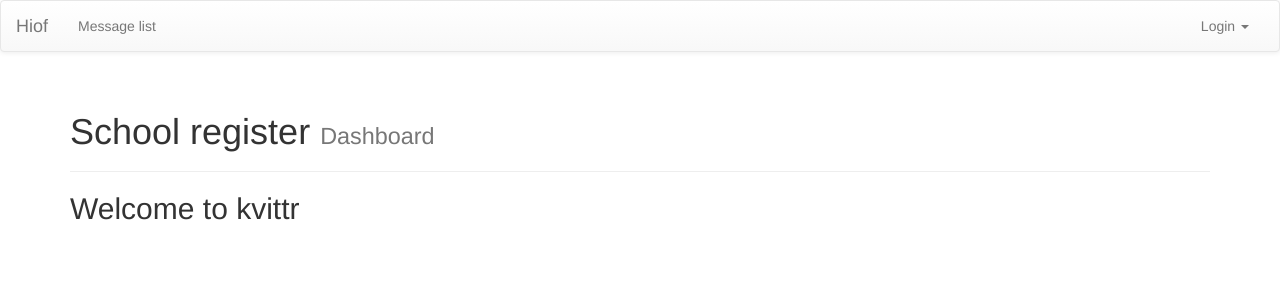
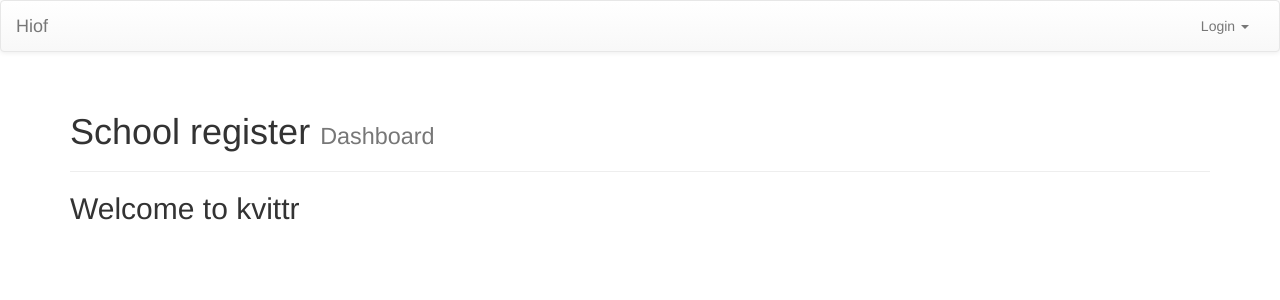
Before and after one commit to dhruvbp/kwittr, a Django app: page / in a window 1280 px wide. Shown: the top 300 px of the page. Run offline with Django 3.2, Linux system fonts and the light colour scheme; some libraries are stand-ins or nearby versions.

Commit message:
Vi har fjernet linje 20 for og sjekke at det fungerer når vi kjører serveren, linjen til bli satt tilbake senere

```diff
--- a/kwittr/theme/templates/theme/base.html
+++ b/kwittr/theme/templates/theme/base.html
@@ -17,7 +17,7 @@
         <div class="collapse navbar-collapse" id="bs-example-navbar-collapse-1">
           <ul class="nav navbar-nav">
             <li class="{% block student_listing_is_active %}{% endblock%}">
-              <a href="{% url 'message_listing' %}">Message list</a>
+
             </li>
           </ul>
           <ul class="nav navbar-nav navbar-right">
```
